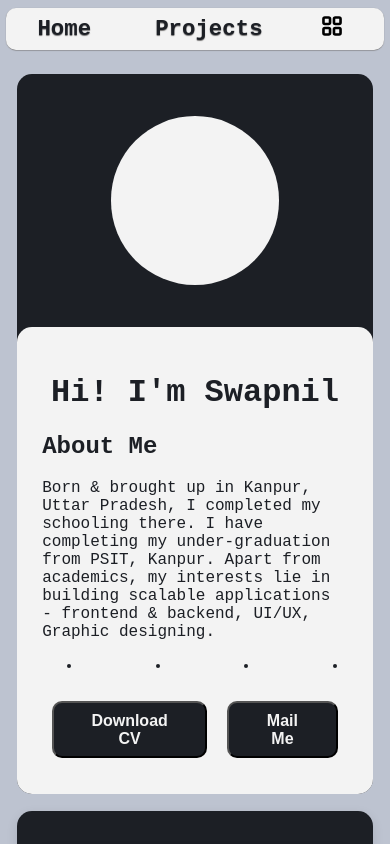
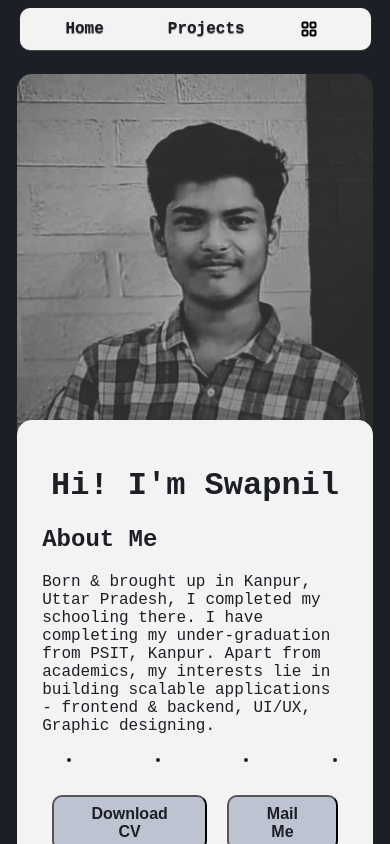
Before and after one commit to swapnilgupta14/Personal-Porfolio-using-Next.js, a Next.js app: page / in a window 390 px wide. Shown: the top 844 px of the page. Built offline with nearby package versions, Linux system fonts and the light colour scheme; a web font is replaced by a local one.

Commit message:
updates :: design

```diff
--- a/src/component/Homepage.js
+++ b/src/component/Homepage.js
@@ -6,7 +6,7 @@
         <div className='frontpage-container'>
             <div className='left'>
                 <div className='upper-left-container'>
-                    <div className='circle-container'></div>
+                    <img src='./IMG_1.jpg' className='profile profile-mobile'/>
                 </div>
             </div>
             <div className='right'>
--- a/src/component/header.js
+++ b/src/component/header.js
@@ -74,7 +74,7 @@
             ) : (
               <li className="navbar-item">
                 <div onClick={toggleDropdown} className="navbar-link navbar-link-icon">
-                  <Icon height={42} width={42} />
+                  <Icon height={32} width={32} />
                 </div>
                 {isDropdownOpen && (
                   <div className="dropdown-menu">
--- a/src/component/icon/icon.js
+++ b/src/component/icon/icon.js
@@ -17,3 +17,7 @@
       <path d="M24 4C12.95 4 4 12.95 4 24s8.95 20 20 20 20-8.95 20-20S35.05 4 24 4zm0 24-8-8h16l-8 8z"></path></svg>
   );
 };
+
+{/* <svg xmlns="http://www.w3.org/2000/svg" x="0px" y="0px" width="100" height="100" viewBox="0 0 50 50">
+    <path d="M17.791,46.836C18.502,46.53,19,45.823,19,45v-5.4c0-0.197,0.016-0.402,0.041-0.61C19.027,38.994,19.014,38.997,19,39 c0,0-3,0-3.6,0c-1.5,0-2.8-0.6-3.4-1.8c-0.7-1.3-1-3.5-2.8-4.7C8.9,32.3,9.1,32,9.7,32c0.6,0.1,1.9,0.9,2.7,2c0.9,1.1,1.8,2,3.4,2 c2.487,0,3.82-0.125,4.622-0.555C21.356,34.056,22.649,33,24,33v-0.025c-5.668-0.182-9.289-2.066-10.975-4.975 c-3.665,0.042-6.856,0.405-8.677,0.707c-0.058-0.327-0.108-0.656-0.151-0.987c1.797-0.296,4.843-0.647,8.345-0.714 c-0.112-0.276-0.209-0.559-0.291-0.849c-3.511-0.178-6.541-0.039-8.187,0.097c-0.02-0.332-0.047-0.663-0.051-0.999 c1.649-0.135,4.597-0.27,8.018-0.111c-0.079-0.5-0.13-1.011-0.13-1.543c0-1.7,0.6-3.5,1.7-5c-0.5-1.7-1.2-5.3,0.2-6.6 c2.7,0,4.6,1.3,5.5,2.1C21,13.4,22.9,13,25,13s4,0.4,5.6,1.1c0.9-0.8,2.8-2.1,5.5-2.1c1.5,1.4,0.7,5,0.2,6.6c1.1,1.5,1.7,3.2,1.6,5 c0,0.484-0.045,0.951-0.11,1.409c3.499-0.172,6.527-0.034,8.204,0.102c-0.002,0.337-0.033,0.666-0.051,0.999 c-1.671-0.138-4.775-0.28-8.359-0.089c-0.089,0.336-0.197,0.663-0.325,0.98c3.546,0.046,6.665,0.389,8.548,0.689 c-0.043,0.332-0.093,0.661-0.151,0.987c-1.912-0.306-5.171-0.664-8.879-0.682C35.112,30.873,31.557,32.75,26,32.969V33 c2.6,0,5,3.9,5,6.6V45c0,0.823,0.498,1.53,1.209,1.836C41.37,43.804,48,35.164,48,25C48,12.318,37.683,2,25,2S2,12.318,2,25 C2,35.164,8.63,43.804,17.791,46.836z"></path>
+</svg> */}
--- a/src/styles/Homepage.scss
+++ b/src/styles/Homepage.scss
@@ -19,8 +19,8 @@
             flex-direction: row;
             justify-content: center;
 
-            .circle-container {
-                background-color: $secondary-color;
+            .profile {
+                // background-color: $secondary-color;
                 border-radius: 50%;
                 height: 35vh;
                 width: 35vh;
@@ -82,14 +82,17 @@
             justify-content: center;
 
             .upper-left-container {
+                margin-bottom: -10px;
 
-                .circle-container {
-                    background-color: $secondary-color;
-                    border-radius: 50%;
-                    height: 20vh;
-                    width: 20vh;
+                .profile {
+                    border-top-left-radius: 15px;
+                    border-top-right-radius: 15px;
+                    border-bottom-left-radius: 0%;
+                    border-bottom-right-radius: 0%;
+                    height: 100%;
+                    width: 100%;
                     align-items: center;
-                    margin: 5vh 2vh 5vh 2vh;
+                    margin: 0vh;
                 }
             }
         }
@@ -118,12 +121,12 @@
     width: 100%;
 
     .buttons {
-        background-color: $accent-color;
+        background-color: $base-color;
         border-radius: 10px;
         margin: 10px;
         font-size: 16px;
         font-weight: bold;
         padding: 1vh 3vh;
-        color: $secondary-color;
+        color: $accent-color;
     }
 }
--- a/src/styles/Project.scss
+++ b/src/styles/Project.scss
@@ -57,7 +57,7 @@
         min-height: fit-content;
         max-height: fit-content;
         min-width: fit-content;
-        background-color: $accent-color;
+        background-color: $secondary-color;
         border-radius: 15px;
         color: $accent-color;
         display: flex;
@@ -69,7 +69,7 @@
         transition: background-color 0.3s ease;
 
         .project-card {
-            background-color: $secondary-color;
+            background-color: $base-color;
             box-shadow: 0 4px 12px rgba(0, 0, 0, 0.1);
             color: $accent-color;
             width: 100%;
--- a/src/styles/globals.scss
+++ b/src/styles/globals.scss
@@ -9,7 +9,7 @@
 @import url('https://fonts.googleapis.com/css2?family=Tangerine:wght@400;700&display=swap');
 
 body {
-  background-color: #bdc3d0;
+  background-color: #1c1f25;
   color: $accent-color;
   font-family: 'Roboto-mono', monospace;
   font-weight: bold;
--- a/src/styles/header.scss
+++ b/src/styles/header.scss
@@ -110,7 +110,7 @@
 
 @media (max-width: 768px) {
   .navbar {
-    width: 97%;
+    width: 90%;
     max-height: 5vh;
     margin-top: 0.5rem;
     flex-direction: row;
@@ -123,7 +123,7 @@
       align-items: center;
 
       .navbar-item {
-        font-size: 1.4rem;
+        font-size: 1rem;
         padding: 0;
 
         .navbar-link {
@@ -135,6 +135,16 @@
           align-items: left;
           flex: 1;
           justify-content: center;
+
+        }
+
+
+        .navbar-link-icon {
+          display: flex;
+          align-items: left;
+          flex: 1;
+          justify-content: center;
+
         }
 
         .dropdown-menu {
@@ -144,7 +154,7 @@
           background-color: $secondary-color;
           box-shadow: 0 8px 16px rgba(0, 0, 0, 0.2);
           z-index: 1;
-          width: 42vh;
+          width: 39vh;
           border-radius: 15px;
           height: fit-content;
           margin-top: 2vh;
@@ -167,15 +177,18 @@
           }
 
           .dropdown-item-text {
-            align-items: center;
+            align-items: flex-end;
+            justify-content: center;
             display: flex;
-            flex: 4;
+            flex-direction: column;
+            flex: 3;
+            font-size: 1.2rem;
           }
 
           .dropdown-item-icon {
             display: flex;
             align-items: left;
-            flex: 1;
+            flex: 2;
             justify-content: center;
           }
         }
@@ -192,7 +205,8 @@
           height: fit-content;
           display: flex;
           width: 100%;
-          justify-content: center;
+          // background-color: red;
+          align-items: flex-end;
           color: $accent-color;
           transition: all $transition-time ease;
           cursor: pointer;
```
Also changed, not shown: public/IMG_1.jpg (added).
